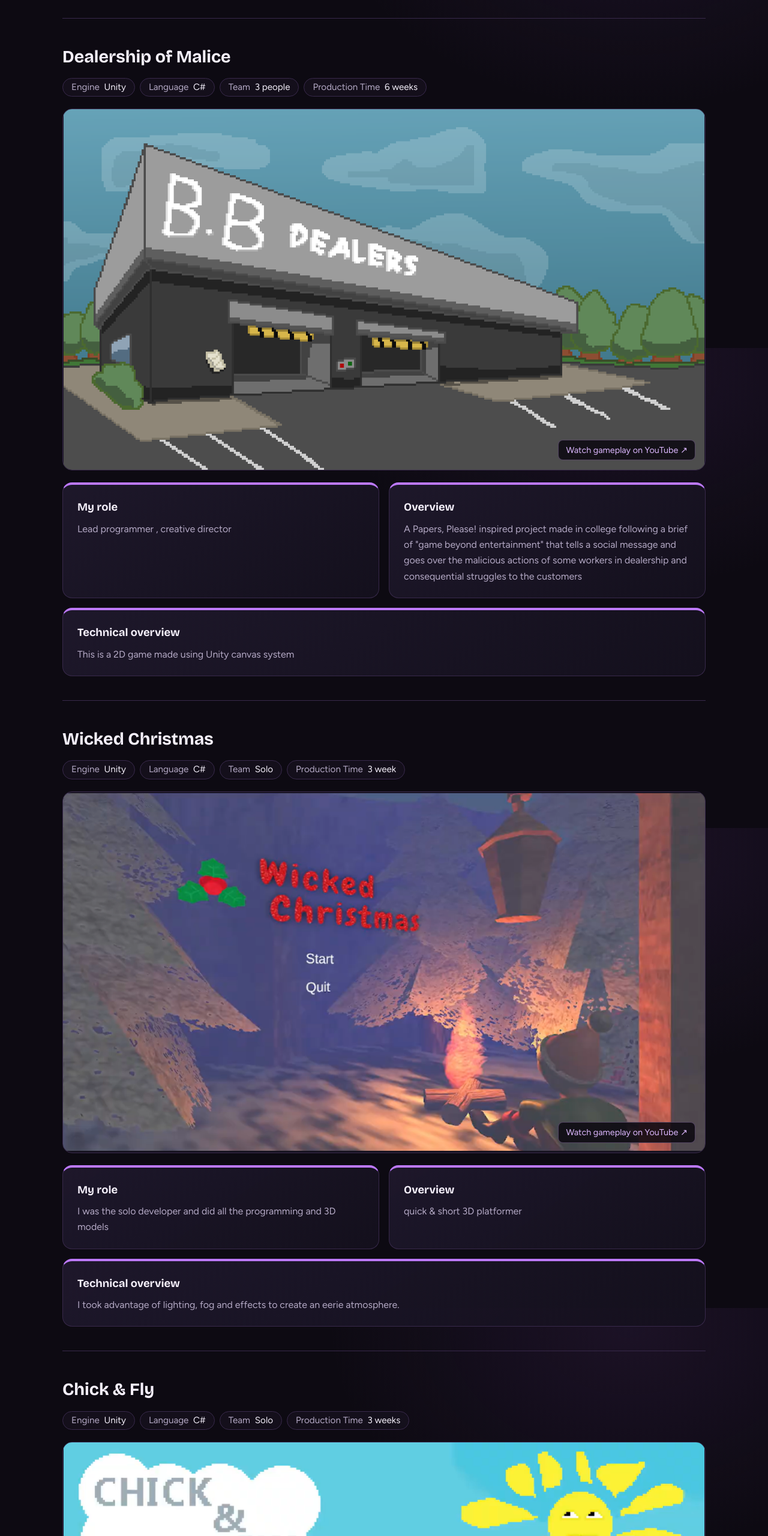
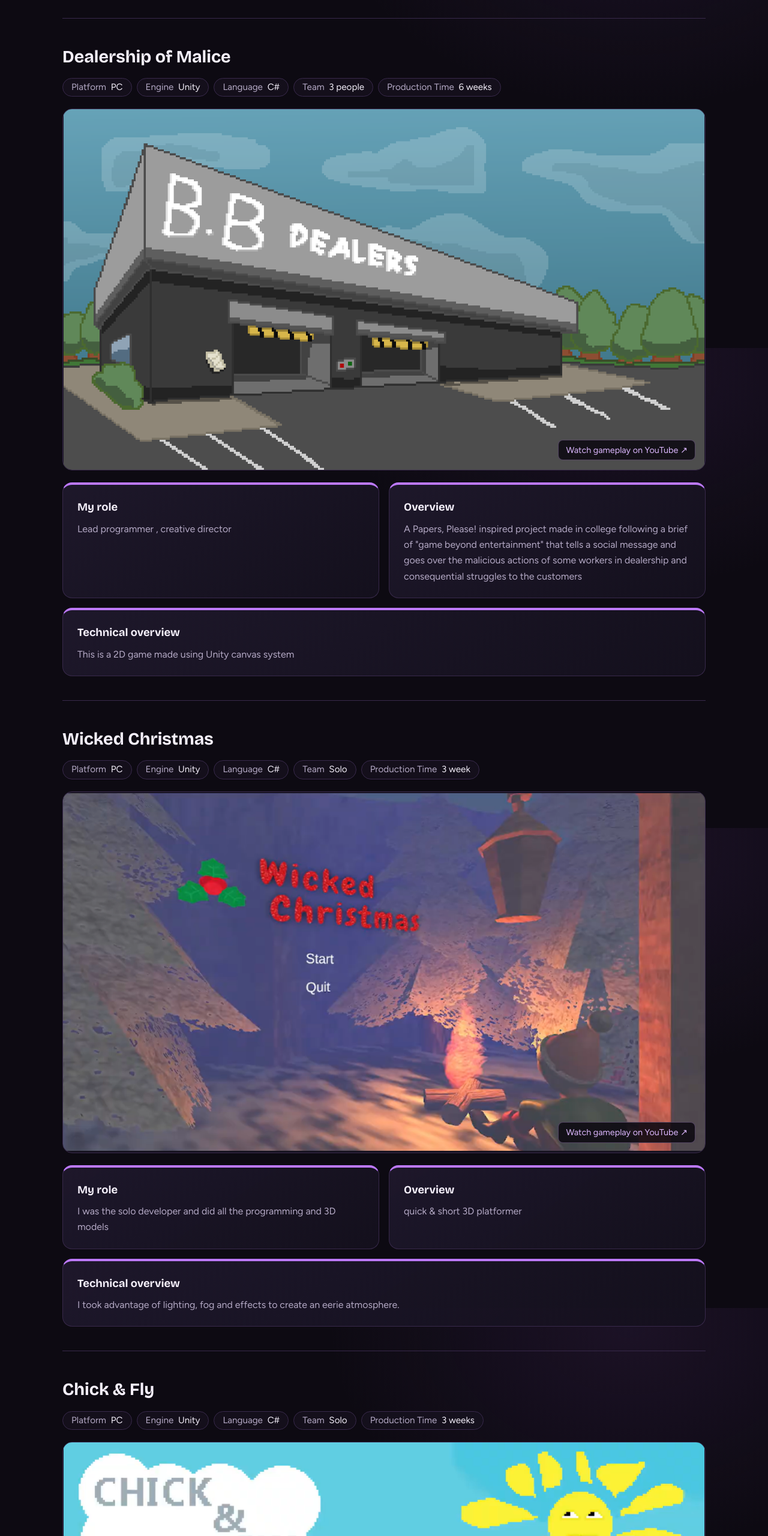
Before and after one commit to ArmedAlexandr/ArmedAlexandr.github.io, a plain HTML site: page index.html in a window 1280 px wide. Shown: the part 1020-3580 px from the top of the page at 60% size. Drawn offline with nearby package versions, Linux system fonts and the light colour scheme.

Commit message:
added platform info

```diff
--- a/index.html
+++ b/index.html
@@ -89,10 +89,11 @@
 
         <!-- Tags: change the words, or copy an <li> line to add more (for example Engine raylib, Language C++) -->
         <ul class="meta">
-          <li><span>Engine</span> Unity</li>
-          <li><span>Language</span> C#</li>
-          <li><span>Team</span> 3 people</li>
-          <li><span>Production Time</span> 6 weeks</li>
+            <li><span>Platform</span> PC</li>
+            <li><span>Engine</span> Unity</li>
+            <li><span>Language</span> C#</li>
+            <li><span>Team</span> 3 people</li>
+            <li><span>Production Time</span> 6 weeks</li>
         </ul>
 
         <!-- Thumbnail image: keep the image file next to index.html.
@@ -126,6 +127,7 @@
       <article class="project">
         <h3>Wicked Christmas</h3>
         <ul class="meta">
+            <li><span>Platform</span> PC</li>
             <li><span>Engine</span> Unity</li>
             <li><span>Language</span> C#</li>
             <li><span>Team</span> Solo</li>
@@ -159,6 +161,7 @@
       <article class="project">
         <h3>Chick & Fly</h3>
         <ul class="meta">
+            <li><span>Platform</span> PC</li>
             <li><span>Engine</span> Unity</li>
             <li><span>Language</span> C#</li>
             <li><span>Team</span> Solo</li>
```
